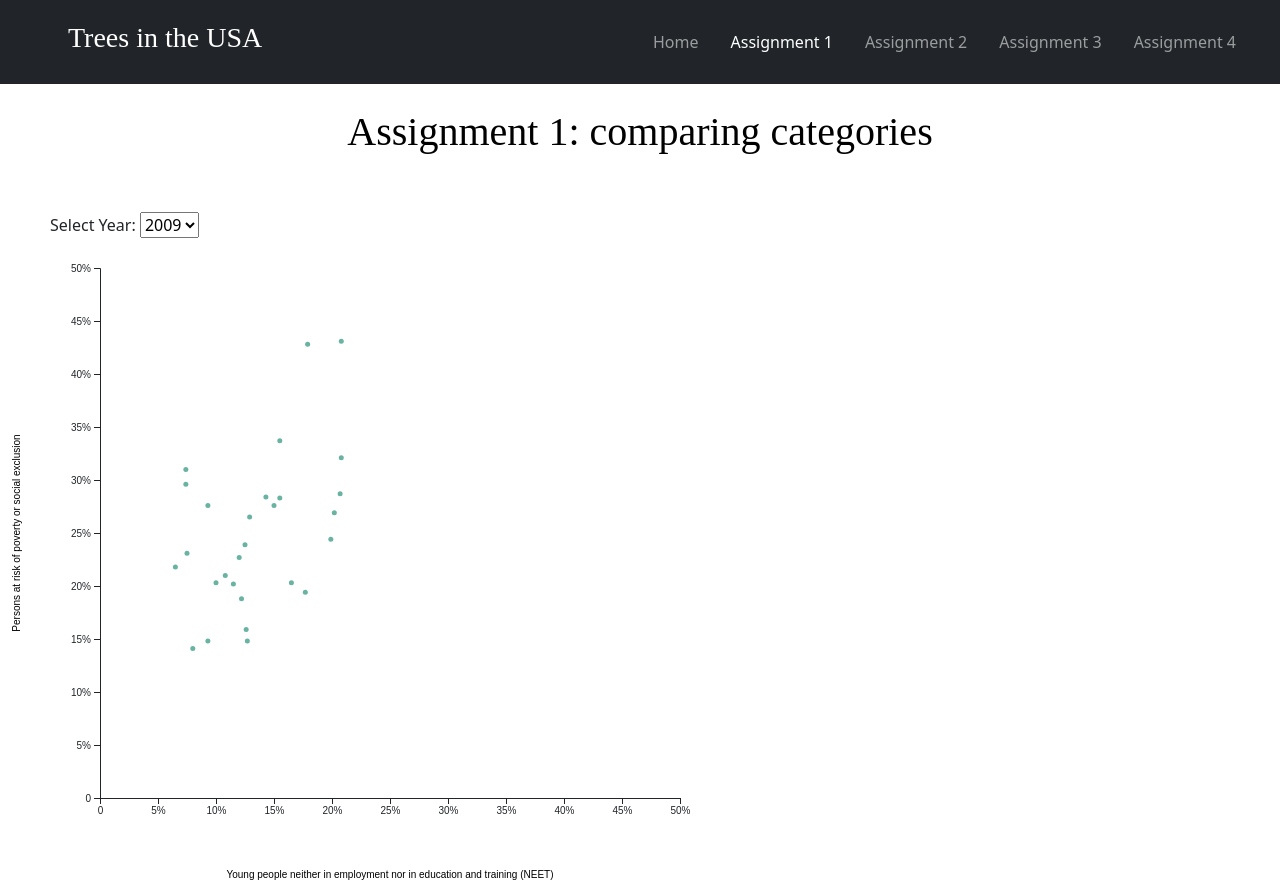
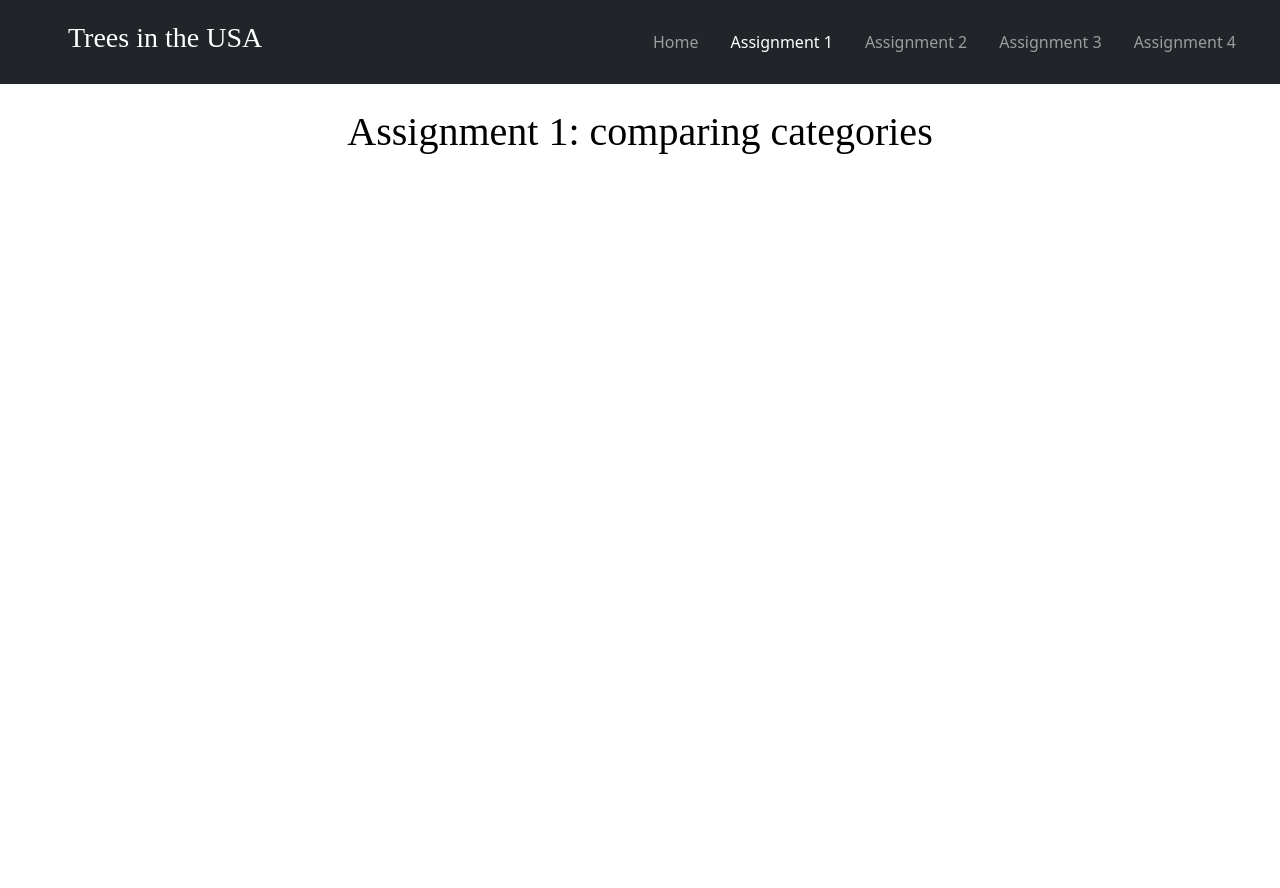
Before and after one commit to VittorioBartolomeoSecondin/DVISProject-CAValli_Team, a plain HTML site: page test_page_ale.html in a window 1280 px wide. After the commit the page ends 800 px from the top, so only its background shows below. Drawn offline with nearby package versions, Linux system fonts and the light colour scheme.

Commit message:
Update test_page_ale.html

```diff
--- a/test_page_ale.html
+++ b/test_page_ale.html
@@ -72,14 +72,14 @@
                 <option value=2021>2021</option>
                 <option value=2022>2022</option>
             </select>
-        </div>
+        </div> -->
 
         <div id="bubblechart">
-        </div>-->
+        </div>
 
         <br>
 
-        <div id="dataset-selector" style="margin-left: 40px;">
+        <!--<div id="dataset-selector" style="margin-left: 40px;">
 
             <label for="year-dropdown-scatterplot"  style="margin-left: 10px;">Select Year:</label>
             <select id="year-dropdown-scatterplot">
@@ -99,7 +99,7 @@
         </div>
 
         <div id="scatterplot">
-        </div>
+        </div>-->
 
         <script src="https://d3js.org/d3.v7.js"></script>
         <!--<script src="scripts/story2/bubblechart.js"></script>-->
```
